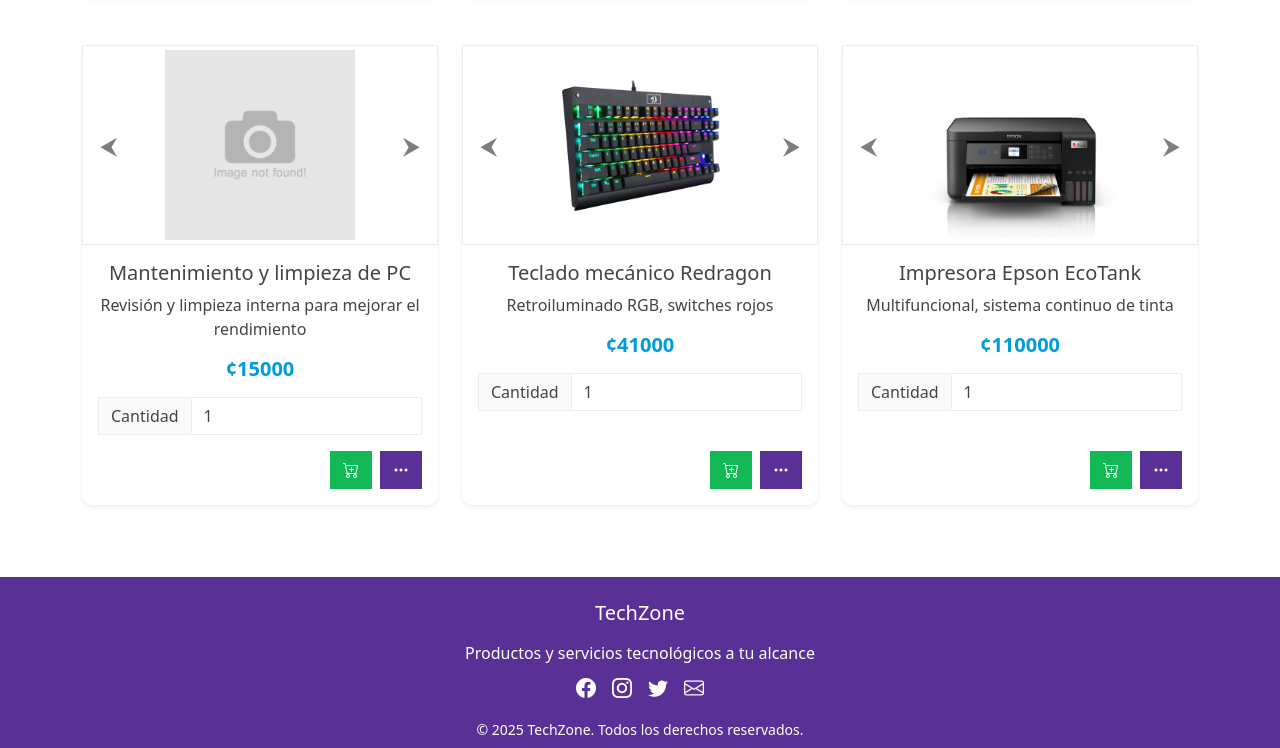
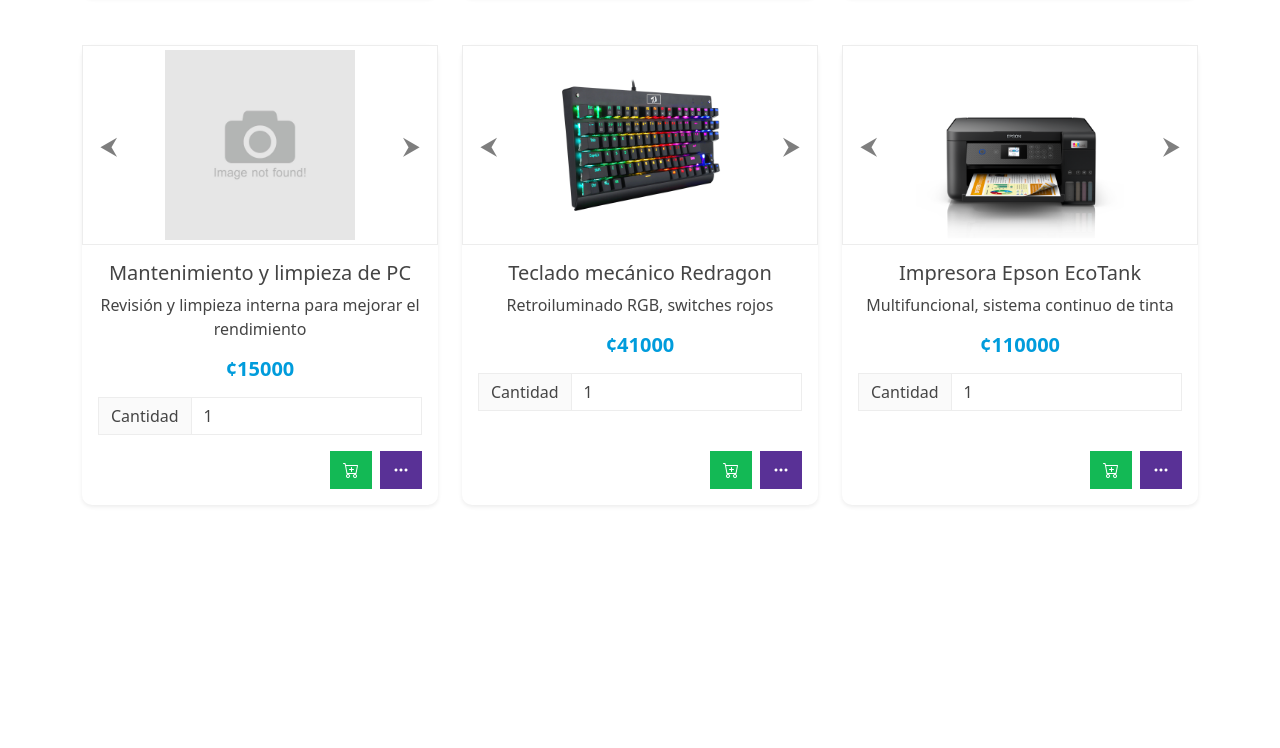
Before and after one commit to Ignacio0106/Proyecto2, a plain HTML site: page catalogo-libros.html in a window 1280 px wide. Shown: the part 1676-2424 px from the top of the page. After the commit the page ends 2205 px from the top, so only its background shows below. Drawn offline with nearby package versions, Linux system fonts and the light colour scheme.

Commit message:
carrusel catalo

```diff
--- a/catalogo-libros.html
+++ b/catalogo-libros.html
@@ -68,19 +68,18 @@
     </div>
   </main>
 
- <footer class="bg-primary text-white pt-4 pb-2 mt-5" data-bs-theme="dark">
-  <div class="container text-center">
-    <h5 class="mb-3">TechZone</h5>
-    <p class="mb-2">Productos y servicios tecnológicos a tu alcance</p>
-    <div class="d-flex justify-content-center mb-3">
-      <a href="#" class="text-white mx-2"><i class="bi bi-facebook fs-5"></i></a>
-      <a href="#" class="text-white mx-2"><i class="bi bi-instagram fs-5"></i></a>
-      <a href="#" class="text-white mx-2"><i class="bi bi-twitter fs-5"></i></a>
-      <a href="#" class="text-white mx-2"><i class="bi bi-envelope fs-5"></i></a>
-    </div>
-    <p class="text-white small mb-0">&copy; 2025 TechZone. Todos los derechos reservados.</p>
-  </div>
-</footer>
+ <script src="https://code.jquery.com/jquery-3.6.0.min.js"></script>
+<script src="https://stackpath.bootstrapcdn.com/bootstrap/4.5.2/js/bootstrap.bundle.min.js"></script>
+
+<!-- Bootstrap 5 CSS -->
+
+
+<!-- Bootstrap Icons (ya lo tienes) -->
+<link rel="stylesheet" href="https://cdn.jsdelivr.net/npm/bootstrap-icons@1.11.3/font/bootstrap-icons.min.css" />
+
+<!-- Bootstrap 5 JS Bundle (Popper incluido) -->
+<script src="https://cdn.jsdelivr.net/npm/bootstrap@5.3.7/dist/js/bootstrap.bundle.min.js"></script>
+
 
   <script src="./json/amazon.books.js"></script>
   <script src="./js/lista-libros.js"></script>
```
